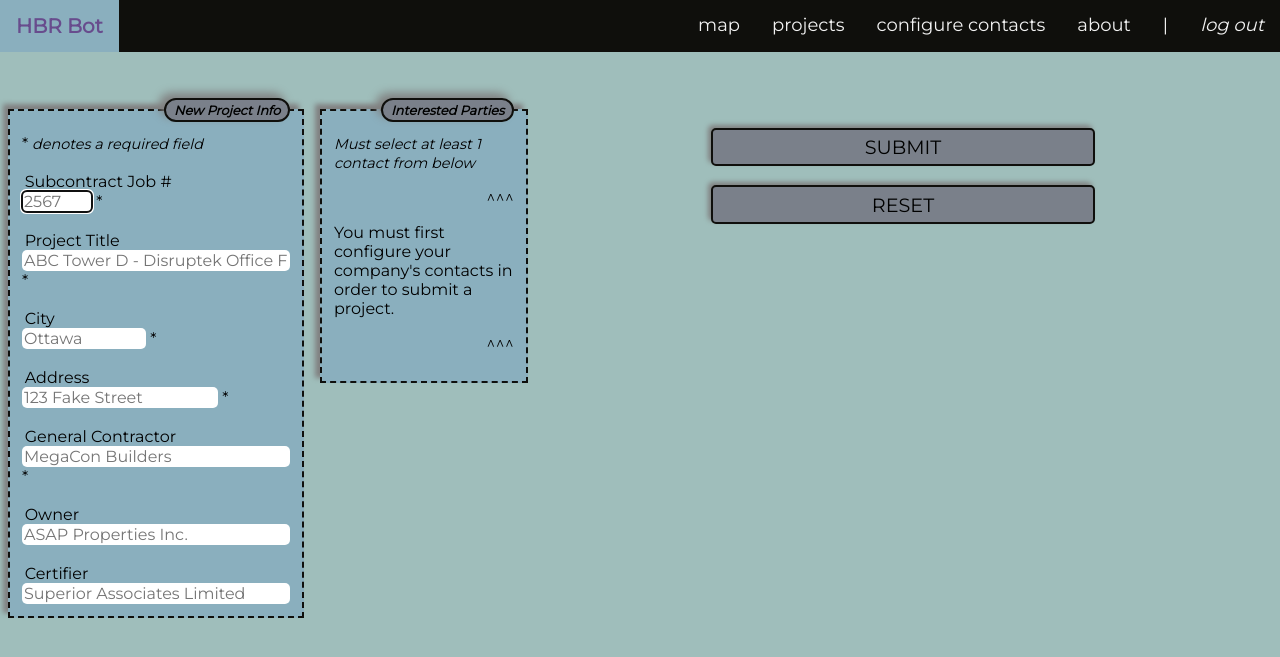
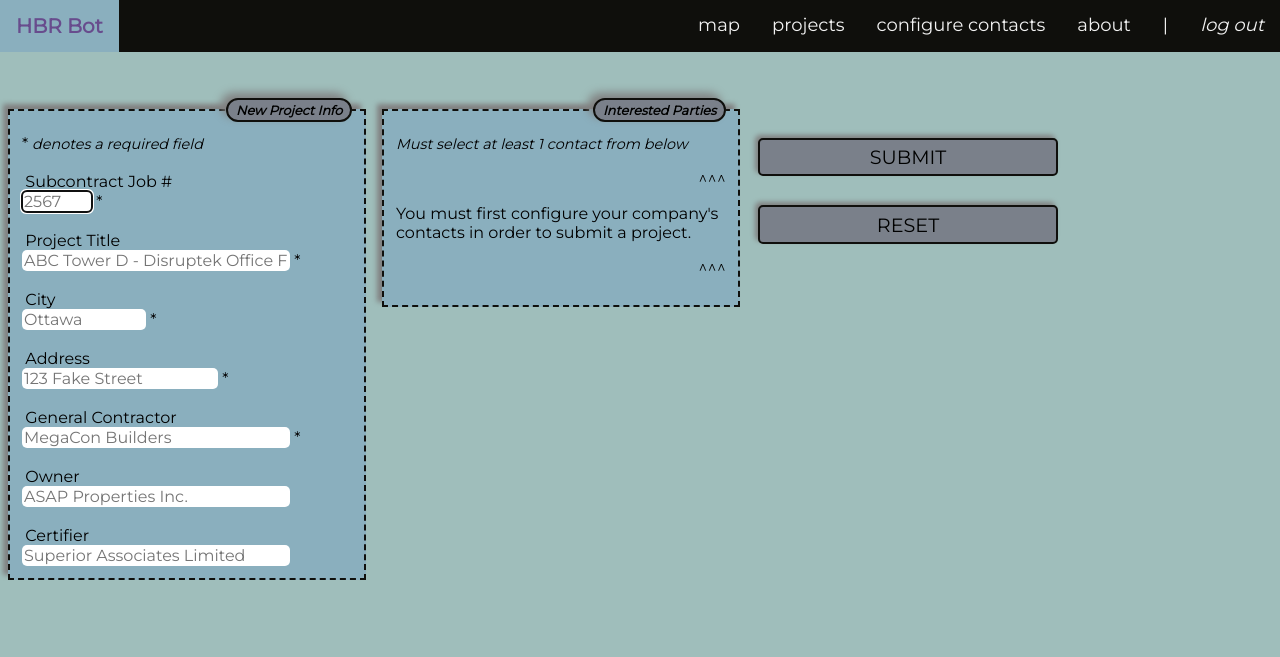
Before and after one commit to confirmationbias616/certificate_checker, a Flask app: page / in a window 1280 px wide. Shown: the top 657 px of the page. Run offline with Flask 2, Linux system fonts and the light colour scheme; data that the repository does not hold is empty; some libraries are stand-ins or nearby versions.

Commit message:
Tweak UI proportions

```diff
--- a/static/style.css
+++ b/static/style.css
@@ -143,9 +143,11 @@
       transition: box-shadow 0.5s;
       font-family: 'Montserrat', sans-serif;
       font-size: 120%;
-      width: 30%;
+      width: 300px;
       height: 2em;
       margin-right:10px;
+      margin-left:10px;
+      margin-top:10px;
       background-color: var(--item);
       border: 2px var(--outline) solid;
       border-radius: 5px;
@@ -177,7 +179,7 @@
       transition: box-shadow 0.5s;
       background-color: var(--fieldset);
       float: left;
-      width: 180px;
+      width: 330px;
       margin: 8px;
       padding: 12px;
       box-sizing: 2px border-box;
--- a/templates/index.html
+++ b/templates/index.html
@@ -65,7 +65,7 @@
         {% endif %}
     </fieldset>
     <!-- <img src="https://thumbs.gfycat.com/ShadowyThornyGelada-size_restricted.gif"> -->
-    <div align="center">
+    <div>
       <br><br>
       <input type="submit" id="large_button" value="SUBMIT">
       <br><br>
```
